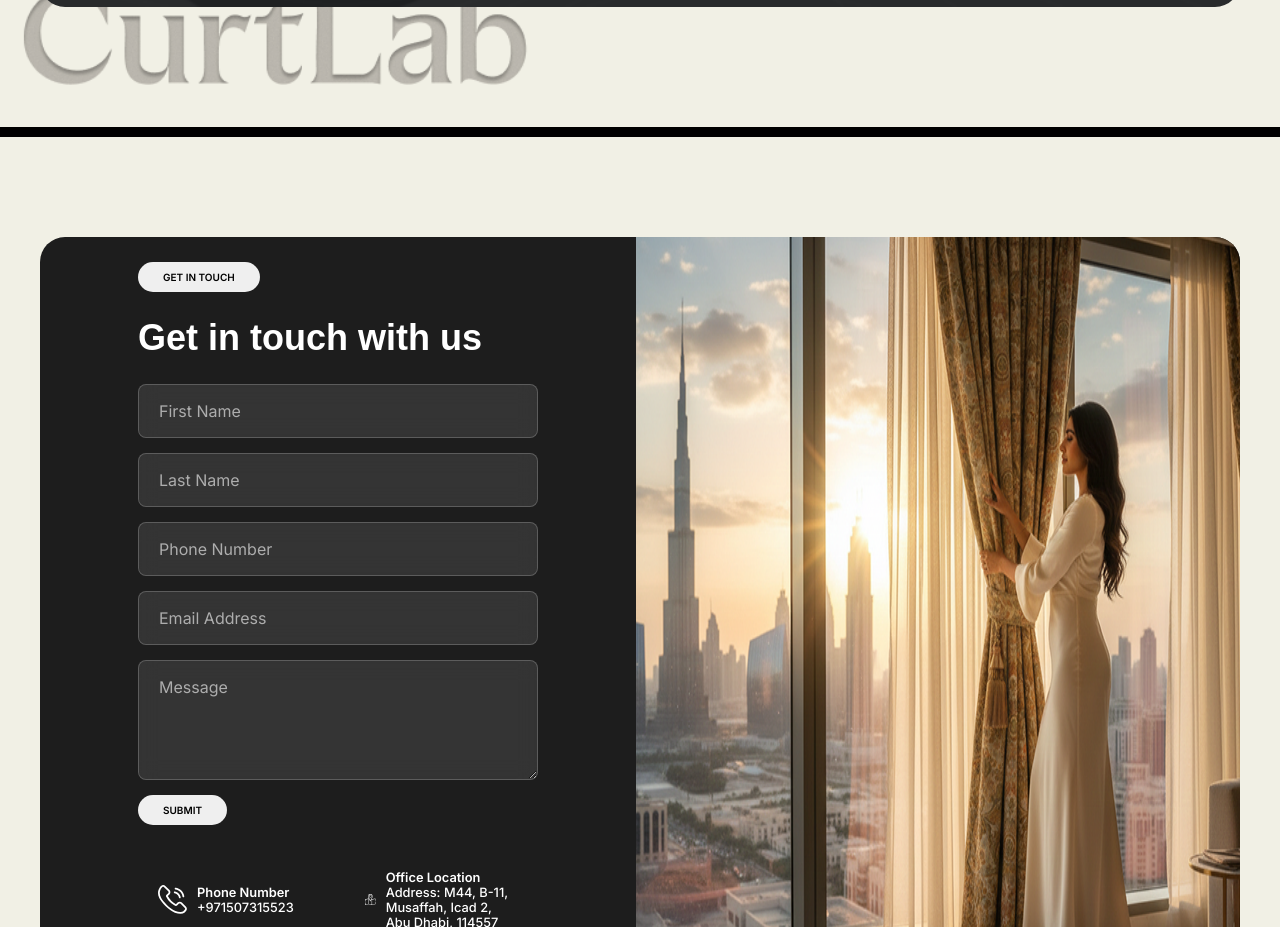
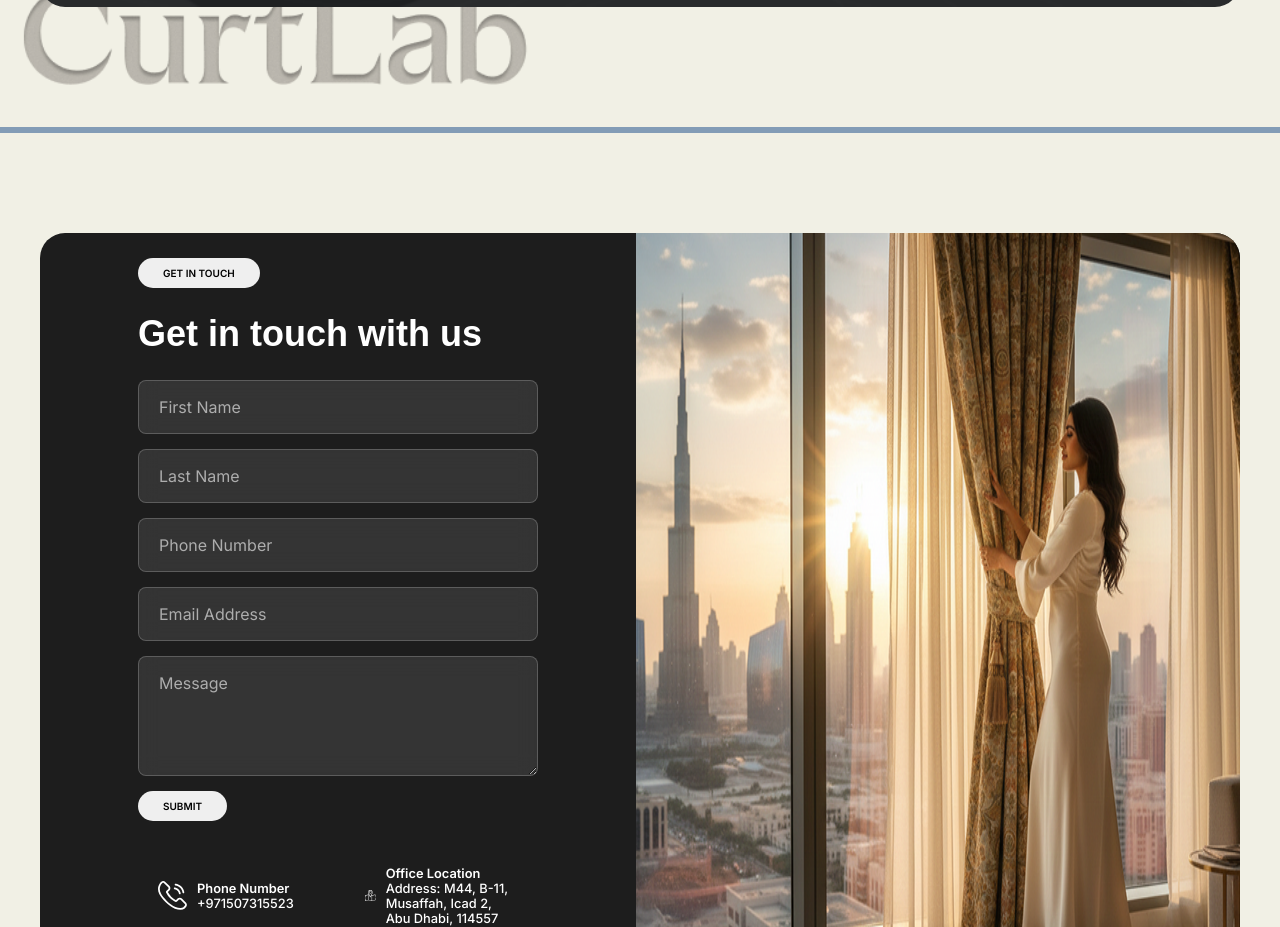
Before and after one commit to aswinraj0919/curtlabfront, a React (Vite) app: page / in a window 1280 px wide. Shown: the part 2260-3187 px from the top of the page. Built offline with nearby package versions, Linux system fonts and the light colour scheme; a web font is replaced by a local one.

Commit message:
first commit

```diff
--- a/src/components/Header.jsx
+++ b/src/components/Header.jsx
@@ -53,7 +53,7 @@ export default function Header() {
           <a href="#gallery" className="nav-link" onClick={closeMenu}>
             Gallery / Inspirations
           </a>
-          <a href="#contact" className="nav-link" onClick={closeMenu}>
+          <a href="/contact" className="nav-link" onClick={closeMenu}>
             Contact Us
           </a>
         </nav>
--- a/src/pages/style.css
+++ b/src/pages/style.css
@@ -2170,9 +2170,10 @@ body.popup-open {
 .bar {
     content: '';
     display: flex;
-    height: 10px;
+    height: 6px;
     width: 100%;
-    background-color: black;
+    background-color: #839CB6;
+;
 }
 
 .popup-description h3 {
```
